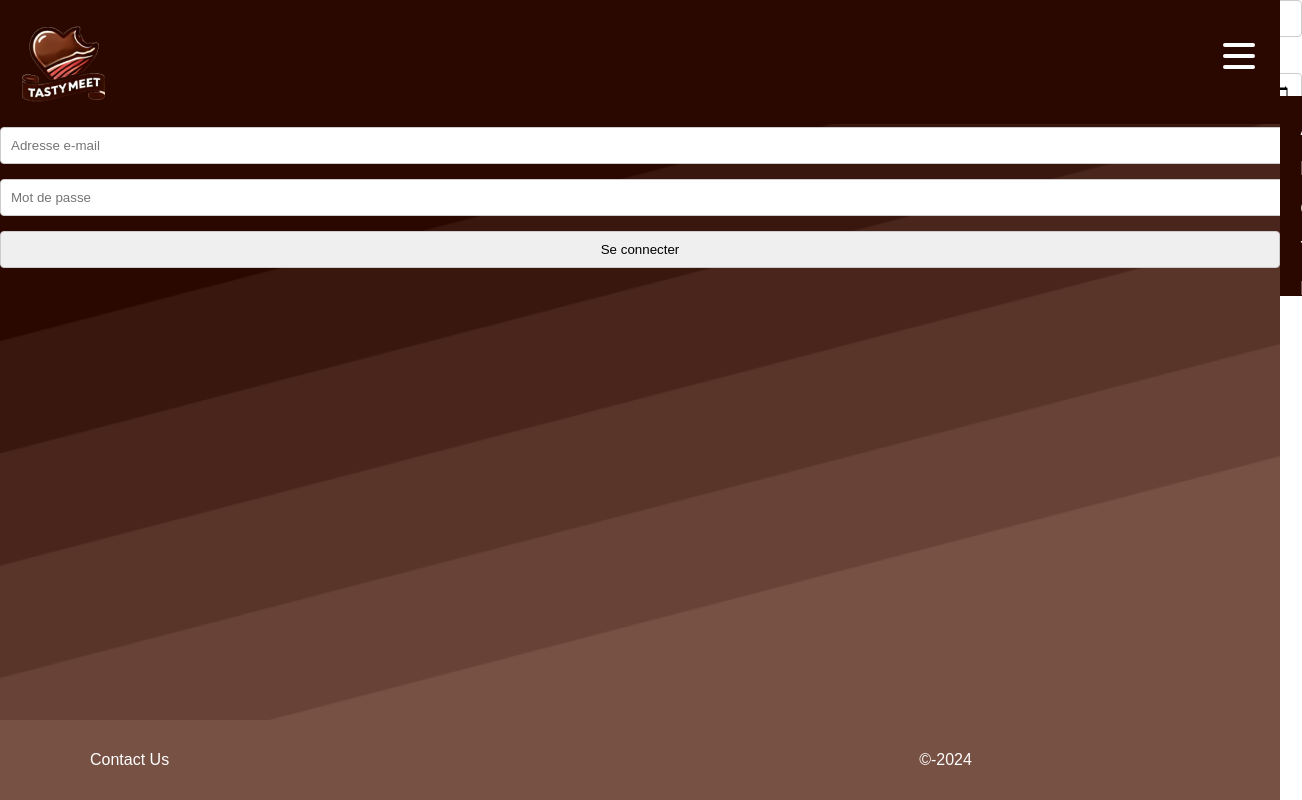
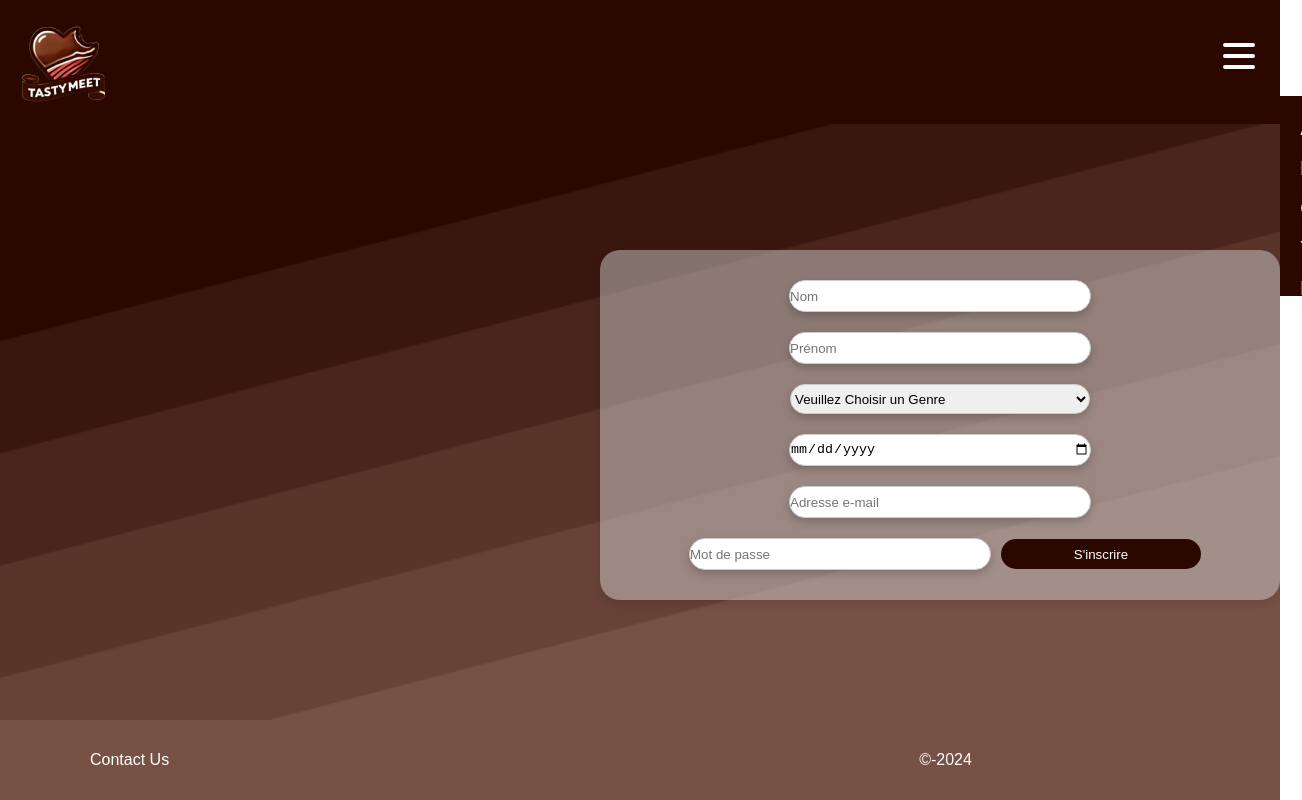
Before and after one commit to mester-Json/TastyMeet, a React (Vite) app: page /register in a window 1280 px wide. Shown: the whole page, 1302 px wide, since content can reach past the window. Built offline with nearby package versions, Linux system fonts and the light colour scheme.

Commit message:
Premier commit avant midi (fini le style) bouton a faire ainsi que réduire les message d'erreur

```diff
--- a/src/Components/FormRegister/FormRegister.jsx
+++ b/src/Components/FormRegister/FormRegister.jsx
@@ -1,8 +1,19 @@
-import  { useState, useEffect } from "react";
-import { Form, InputField } from "./FormRegister.style.jsx";
+import { useState, useEffect } from "react";
+import {
+  Button,
+  Form,
+  InputField,
+  Div,
+  Div2,
+  Div3,
+  Div4,
+  Div5,
+  Div6,
+  Div7,
+  Select,
+} from "./FormRegister.style.jsx";
 
 function FormRegister() {
-
   const [errors, setErrors] = useState({
     nom: "",
     prenom: "",
@@ -10,7 +21,7 @@ function FormRegister() {
     password: "",
     genre: "",
     birthDate: "",
-    })
+  });
 
   const [email, setEmail] = useState("");
   const [password, setPassword] = useState("");
@@ -19,6 +30,7 @@ function FormRegister() {
   const [genre, setGenre] = useState("");
   const [birthDate, setBirthDate] = useState("");
   const [isAdult, setIsAdult] = useState(null);
+  const [isLoading, setIsLoading] = useState(false);
 
   useEffect(() => {
     if (birthDate) {
@@ -41,7 +53,8 @@ function FormRegister() {
     if (!password) newErrors.password = "Le mot de passe est requis";
     if (genre === "") newErrors.genre = "Veuillez choisir un genre";
     if (!birthDate) newErrors.birthDate = "La date de naissance est requise";
-        if (isAdult === false) newErrors.birthDate = "Vous devez être majeur pour vous inscrire";
+    if (isAdult === false)
+      newErrors.birthDate = "Vous devez être majeur pour vous inscrire";
 
     setErrors(newErrors);
     return Object.keys(newErrors).length === 0;
@@ -51,10 +64,10 @@ function FormRegister() {
     const { name, value } = event.target;
     switch (name) {
       case "nom":
-                setNom ( value );
+        setNom(value);
         break;
       case "prenom":
-                setPrenom ( value );
+        setPrenom(value);
         break;
       // Ajoute des autre Input
     }
@@ -80,7 +93,8 @@ function FormRegister() {
         break;
       case "birthDate":
         if (!value) error = "La date de naissance est requise";
-                else if (isAdult === false) error = "Vous devez être majeur pour vous inscrire";
+        else if (isAdult === false)
+          error = "Vous devez être majeur pour vous inscrire";
         break;
     }
 
@@ -97,7 +111,14 @@ function FormRegister() {
         const response = await fetch("http://localhost:5173/register", {
           method: "POST",
           headers: { "Content-Type": "application/json" },
-                    body: JSON.stringify({ nom, prenom, genre, email, password, birthDate }),
+          body: JSON.stringify({
+            nom,
+            prenom,
+            genre,
+            email,
+            password,
+            birthDate,
+          }),
         });
 
         if (!response.ok) {
@@ -114,33 +135,65 @@ function FormRegister() {
 
   return (
     <Form>
+      <Div>
         <InputField
           type="text"
           placeholder="Nom"
           name="nom" // Ajout du nom pour identifier le champ
           value={nom}
-                onChange={handleInputChange}
+          onChange={(e) => setNom(e.target.value)}
         />
         {errors.nom && <p style={{ color: "red" }}>{errors.nom}</p>}
-                        onChange={ (e) => setPrenom ( e.target.value ) }
-            <label htmlFor="options">Genre :</label>
-            <select id="options" value={ genre } >
-                <option value="">Veuillez Choisir un genre</option>
+      </Div>
+      <Div2>
+        <InputField
+          type="text"
+          placeholder="Prénom"
+          name="prenom"
+          value={prenom}
+          onChange={(e) => setPrenom(e.target.value)}
+        />
+        {errors.prenom && <p style={{ color: "red" }}>{errors.prenom}</p>}
+      </Div2>
+      <Div3>
+        <Select id="options" value={genre} onChange={(e) => setGenre(e.target.value)}>
+          <option value="">Veuillez Choisir un Genre</option>
           <option value="Homme">Homme</option>
           <option value="Femme">Femme</option>
           <option value="Furry">Furry</option>
           <option value="NonBinaire">Non Binaire</option>
-            </select>            <InputField type="date" value={birthDate} onChange={handleDateChange} />
+        </Select>
+        {errors.genre && <p style={{ color: "red" }}>{errors.genre}</p>}
+      </Div3>
+      <Div4>
+        <InputField type="date" value={birthDate} onChange={handleDateChange} />
         {errors.birthDate && <p style={{ color: "red" }}>{errors.birthDate}</p>}
-
-            <InputField type="text" placeholder="Adresse e-mail" value={ email }
-                        onChange={ (e) => setEmail ( e.target.value ) }/>
-            <InputField type="text" placeholder="Mot de passe" value={ password }
-                        onChange={ (e) => setPassword ( e.target.value ) }/>
-            <InputField type="button" value="Se connecter" onClick={ handleLogin }/>
+      </Div4>
+      <Div5>
+        <InputField
+          type="text"
+          placeholder="Adresse e-mail"
+          value={email}
+          onChange={(e) => setEmail(e.target.value)}
+        />
+        {errors.email && <p style={{ color: "red" }}>{errors.email}</p>}
+      </Div5>
+      <Div6>
+        <InputField
+          type="text"
+          placeholder="Mot de passe"
+          value={password}
+          onChange={(e) => setPassword(e.target.value)}
+        />
+        {errors.password && <p style={{ color: "red" }}>{errors.password}</p>}
+      </Div6>
+      <Div7>
+        <Button type="button" onClick={handleLogin} disabled={isLoading}>
+        {isLoading ? "Inscription...." : "S'inscrire"}
+        </Button>
+      </Div7>
     </Form>
   );
 }
 
-
 export default FormRegister;
--- a/src/Components/FormRegister/FormRegister.style.jsx
+++ b/src/Components/FormRegister/FormRegister.style.jsx
@@ -1,15 +1,109 @@
 import styled from 'styled-components';
 
 
+export const Form = styled.form`
+    display: flex;
+    flex-wrap: wrap;
+    background-color: rgba(207, 206, 206, 0.5);
+    padding: 20px;
+    max-width: 650px;
+    height: auto;
+    border-radius: 20px;
+    box-shadow: 0 4px 8px rgba(0, 0, 0, 0.1);
+    justify-content: center;
+    align-items: center;
+    margin: 250px 0 0 600px ;
+    @media (max-width: 768px) {
+        width: 90%;
+    }
 
-export const Form = styled.form`
-    display: block;
-`
+`;
+
 
 export const InputField = styled.input`
-    width: 100%;
-    padding: 10px;
-    margin-bottom: 15px;
+    width: 300px;
+    height: 30px;
+    margin: 10px;
+    padding: 0;
     border: 1px solid #ccc;
-    border-radius: 4px;
+    border-radius: 20px;
+    box-shadow: 0 4px 8px rgba(0, 0, 0, 0.2);
+    transition: box-shadow 0.3s ease;
+
+    &:focus {
+        box-shadow: 0 8px 16px rgba(0, 0, 0, 0.3);
+        outline: none;
+    }
 `;
+
+export const  Select = styled.select
+`
+width: 300px;
+height: 30px;
+margin: 10px;
+border-radius: 20px;
+box-shadow: 0 4px 8px rgba(0, 0, 0, 0.2);
+transition: box-shadow 0.3s ease;
+border: 1px solid #ccc;
+&:focus {
+    box-shadow: 0 8px 16px rgba(0, 0, 0, 0.3);
+    outline: none;
+}
+
+`;
+
+export const Button = styled.button`
+    width: 200px;
+    height: 30px;
+    background: #2A0800;
+    color: white;
+    border: none;
+    border-radius: 20px;
+    cursor: pointer ;
+
+    transition: transform 0.3s ease, background-color 0.3s ease;
+
+    &:hover {
+        background-color: #775144;
+        transform: translateY(5px);
+    }
+`;
+
+export  const  Div = styled.div
+    `display: flex;
+    flex-direction: column;
+
+`;
+
+
+export  const  Div2 = styled.div`
+    display: flex;
+    flex-direction: column;
+
+`;
+
+export  const  Div3 = styled.div`
+    display: flex;
+    flex-direction: column;
+
+`;
+export  const  Div4 = styled.div`
+    display: flex;
+    flex-direction: column;
+
+`;
+export  const  Div5 = styled.div`
+    display: flex;
+    flex-direction: column;
+
+`;
+export  const  Div6 = styled.div`
+    display: flex;
+    flex-direction: column;
+
+`;
+export  const  Div7 = styled.div`
+    display: flex;
+    flex-direction: column;
+
+`;
```
Also changed, not shown: 1 other file (tests, documents, lock files or other folders). Lines whose indentation alone changed are shown as unchanged.
